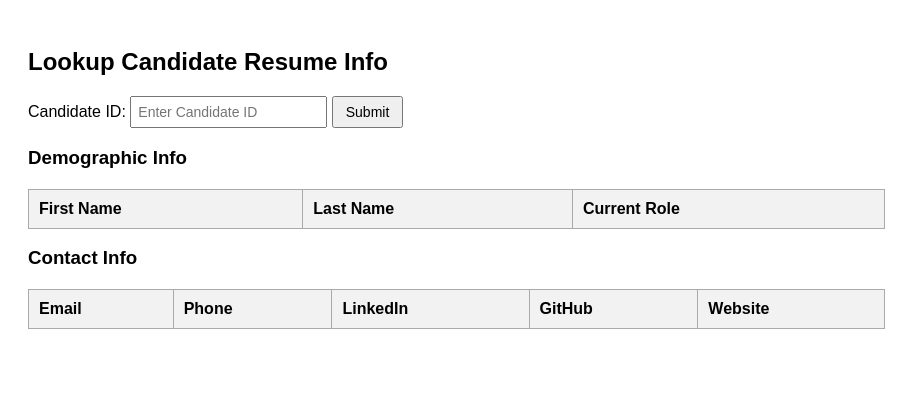
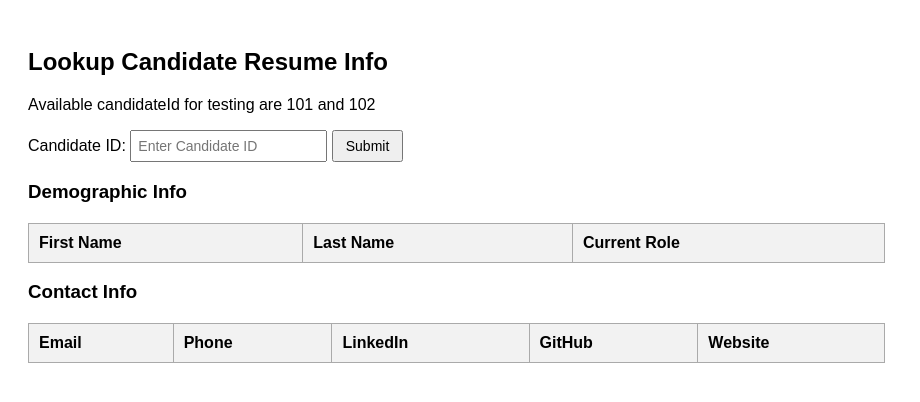
Before and after one commit to RavikanthEragapati/aws-demo, a website: page front-end-ui/index.html in a window 1280 px wide. Shown: the whole page, without its empty margins (0-920 px from the left). Drawn offline with Linux system fonts and the light colour scheme.

Commit message:
Update index.html

```diff
--- a/front-end-ui/index.html
+++ b/front-end-ui/index.html
@@ -34,6 +34,7 @@
 <body>
 
 <h2>Lookup Candidate Resume Info</h2>
+<p> Available candidateId for testing are 101 and 102 </p>
 <label for="candidateId">Candidate ID:</label>
 <input type="text" id="candidateId" placeholder="Enter Candidate ID"/>
 <button onclick="fetchResumeData()">Submit</button>
```
